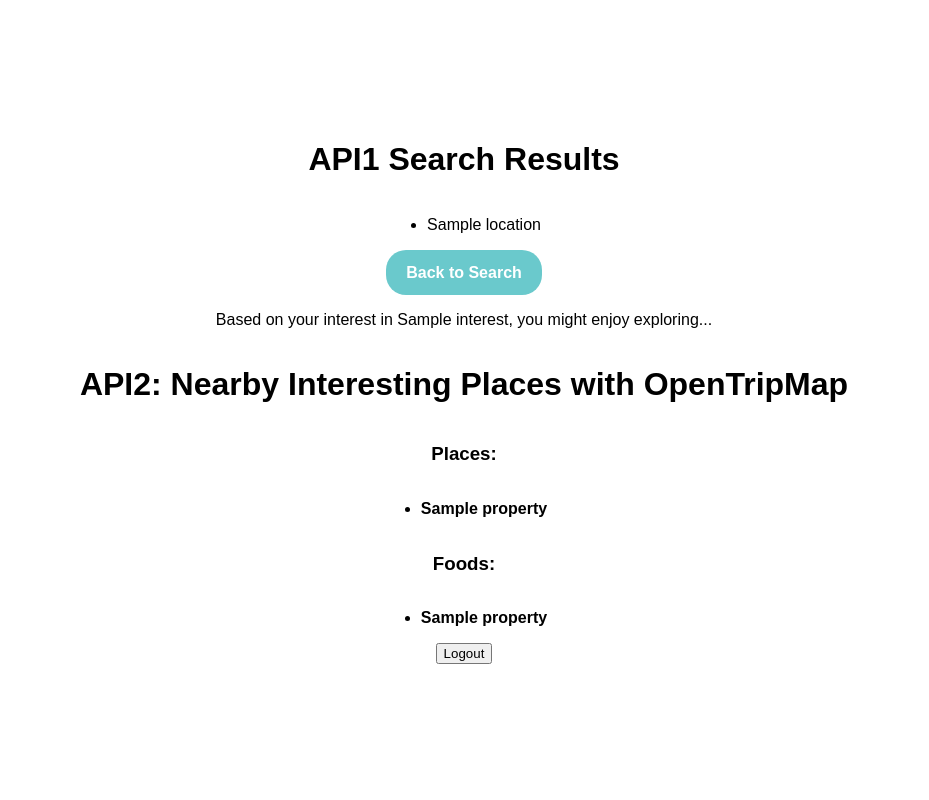
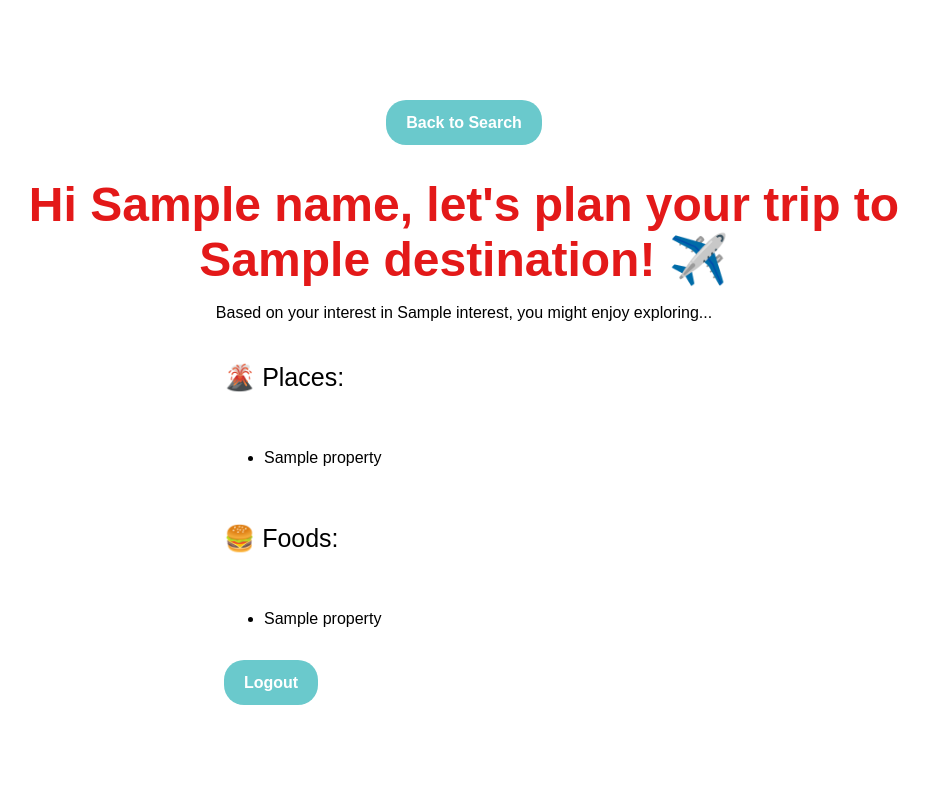
Before and after one commit to rahilshah1027/travel-itinerary-generator, a Flask app: template client/templates/results.html in a window 1280 px wide. Shown: the whole page, without its empty margins (176-1105 px from the left). Run offline with Flask 3, Linux system fonts and the light colour scheme; the template is opened without the code that fills it: most values are stand-ins (such as "Sample title", 1, 10 or a date in 2020).

Commit message:
done with all CSS

```diff
--- a/client/templates/home.html
+++ b/client/templates/home.html
@@ -6,7 +6,6 @@
     <title>Plan Your Next Adventure</title>
     <link rel="stylesheet" href="{{ url_for('static', filename='styles_home.css') }}">
 </head>
-<body>
 <header>
     <form action="/logout" method="POST" class="logout-form">
         <button type="submit" class="trip-button">Logout</button>
@@ -14,6 +13,7 @@
 <h1>Auto Travel Planner 🌴</h1>
 <p class="subtext">Put in your preferences and let us plan your trip!</p>
 </header>
+<body>
     <form action="/search" method="post">
             <div class="form-group">
                 <label for="name">Name:</label>
--- a/client/templates/results.html
+++ b/client/templates/results.html
@@ -5,14 +5,12 @@
     <title>Search Results</title>
     <link rel="stylesheet" href="{{ url_for('static', filename='styles_results.css') }}">
 </head>
-<body>
-    <h1>API1 Search Results</h1>
-    <ul>
-        {% for location in selected_locations %}
-            <li>{{ location }}</li>
-        {% endfor %}
-    </ul>
-    <a href="/" class="trip-button">Back to Search</a>
+<header><a href="/" class="trip-button">Back to Search</a>
+    {% if name and destination %}
+        <h1>Hi {{ name }}, let's plan your trip to {{ destination }}! ✈️</h1>
+    {% else %}
+        <h1>Welcome, let's plan your trip!</h1>
+    {% endif %}
     {% if interests|length == 1 %}
     <p>Based on your interest in {{ interests[0] }}, you might enjoy exploring...</p>
 {% elif interests|length == 2 %}
@@ -23,28 +21,30 @@
         {{ interest }}{% if not loop.last %}, {% endif %}
     {% endfor %}, you might enjoy exploring...</p>
 {% endif %}
-    <h1>API2: Nearby Interesting Places with OpenTripMap</h1>
+</header>
+<body>
+
     {% if error %}
         <p style="color: red;">{{ error}}</p>
     {% else %}
-        <h3> Places: </h3>
+        <p class="title"> 🌋 Places: </p>
         {% if places %}
             <ul>
             {% for place in places %}
                 <li>
-                    <strong>{{ place.properties.name }}</strong>
+                    <p>{{ place.properties.name }}</p>
                 </li>
             {% endfor %}
             </ul>
             {% else %}
                 <p>No points of interest found.</p>
             {% endif %}
-        <h3> Foods: </h3>
+        <p class="title"> 🍔 Foods: </p>
         {% if foods %}
             <ul>
             {% for food in foods %}
                 <li>
-                    <strong>{{ food.properties.name }}</strong>
+                    <p>{{ food.properties.name }}</p>
                 </li>
             {% endfor %}
             </ul>
@@ -55,6 +55,6 @@
 
 
     <form action="/logout" method="POST">
-        <button type="submit">Logout</button>
+        <button type="submit" class="trip-button">Logout</button>
     </form>
 </body>
--- a/server/server.py
+++ b/server/server.py
@@ -68,6 +68,7 @@
     location = request.form.get('location')
     interests = request.form.getlist('interests')
     food = request.form.getlist('food')
+    name = request.form.getlist('name')
 
     # check if the user entered any interests
     if len(interests) == 0:
@@ -92,15 +93,6 @@
         session['user_id'] = user.id
         db.session.add(user_interests)
         db.session.commit()
-
-    locations = {
-        'nature': 'New York City might seem like an unlikely destination for nature lovers, but it surprisingly offers numerous green spaces and natural retreats. Central Park, the citys most iconic park, spans over 840 acres and features meadows, woodlands, lakes, and gardens.',
-        'sports': 'If you are interested in sports, you should check out New York City! From the US Open Tennis Championships to major league games (MLB, NBA, NFL), NYC is a sports melting pot. Additionally, the city hosts the New York Marathon.',
-        'historical': 'New York City is a treasure trove for history enthusiasts for several reasons, encompassing a broad range of historical periods and cultural developments. This includes American Immigrant history, the American Revolutionary War, and the history of Wall Street.',
-        'architecture': 'add something here',
-        'amusements': 'add something here'
-    }
-    selected_locations = [locations[interest] for interest in interests if interest in locations]
 
     interest_map = {
         'nature': 'natural',
@@ -134,7 +126,8 @@
     #filter out places with no names and chose 5 random ones
     random5 = random.choices([place for place in places_response['features'] if place['properties']['name'] != ''], k=min(5, len(places_response['features'])))
     random3 = random.choices([food for food in food_response['features'] if food['properties']['name'] != ''], k=min(3, len(food_response['features'])))
-    return render_template('results.html', interests=interests, selected_locations=selected_locations, places=random5, foods=random3)
+
+    return render_template('results.html', interests=interests, places=random5, foods=random3, destination=location, name=name)
 
 @app.route('/login')
 def login():
--- a/static/styles_results.css
+++ b/static/styles_results.css
@@ -4,19 +4,26 @@
     padding: 0;
     background-color: #ffffff;
     display: flex;
-    justify-content: center;
-    align-items: center;
+    justify-content: flex-start;
+    align-items: flex-start;
     height: 100vh;
+    margin-left: 400px;
     flex-direction: column;
 }
 
 header {
     width: 100%;
-    margin-top: 300px;
+    margin-top: 100px;
     /*padding: 5px 0;  Adds padding top and bottom only */
-    margin-left: 600px;
+    margin-left: -200px;
     align-items: left;
-    text-align: left;
+    text-align: center;
+}
+
+h1 {
+    font-size: 48px;
+    color: #e31919;
+    margin-bottom: 16px;
 }
 
 .trip-button {
@@ -26,6 +33,7 @@
     font-size: 16px;
     padding: 10px 20px;
     text-decoration: none;
+    border: none;
     border-radius: 20px; /* Adjust for the desired curvature */
     font-weight: bold;
     text-align: center;
@@ -37,3 +45,17 @@
 .trip-button:hover {
     background-color: #44787a; /* Slightly darker green on hover */
 }
+
+.title {
+
+    font-size: 25px;
+    color: #000000;
+
+}
+
+.text {
+
+    font-size: 15px;
+    color: #000000;
+
+}
```
Also changed, not shown: server/instance/project.db. Lines whose indentation alone changed are shown as unchanged.
